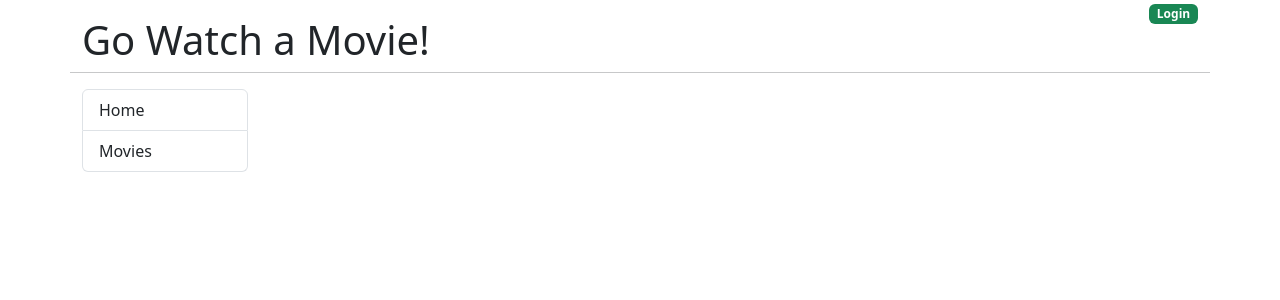
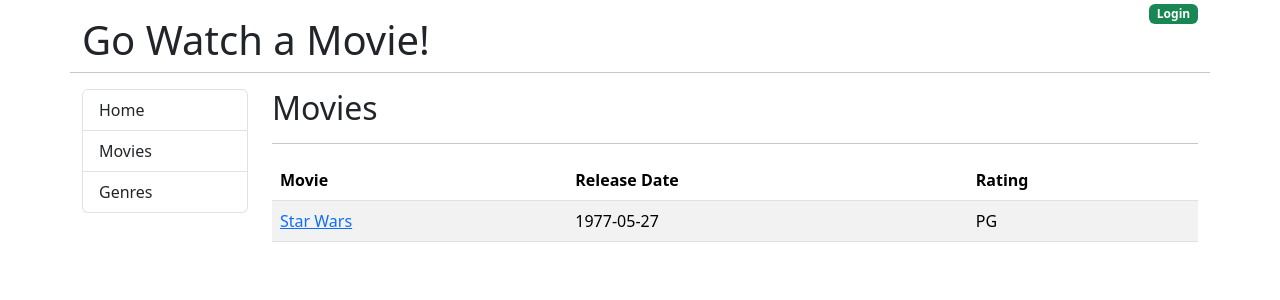
Before and after one commit to msteber2506/go-movies-front-end, a React (Create React App) app: page /movies in a window 1280 px wide. Shown: the top 300 px of the page. Built offline with nearby package versions, Linux system fonts and the light colour scheme.

Commit message:
Added routing and worked on individual pages

```diff
--- a/package.json
+++ b/package.json
@@ -8,7 +8,8 @@
     "@testing-library/user-event": "^13.5.0",
     "react": "^18.3.1",
     "react-dom": "^18.3.1",
-    "react-scripts": "5.0.1",
+    "react-router-dom": "^6.27.0",
+    "react-scripts": "^5.0.1",
     "web-vitals": "^2.1.4"
   },
   "scripts": {
--- a/src/App.js
+++ b/src/App.js
@@ -1,4 +1,10 @@
+import { Link, Outlet } from "react-router-dom";
+import Home from "./components/home";
+import { useState } from "react";
+
 function App() {
+  const [jwtToken, useJwtToken] = useState("");
+
   return (
     <div className="container">
       <div className="row">
@@ -6,9 +12,15 @@ function App() {
           <h1 className="mt-3">Go Watch a Movie!</h1>
         </div>
         <div className="col text-end">
-          <a href="#!">
-            <span className="badge bg-success">Login</span>
-          </a>
+          {jwtToken === "" ? (
+            <Link to="/login">
+              <span className="badge bg-success">Login</span>
+            </Link>
+          ) : (
+            <a href="#!">
+              <span className="badge bg-danger">Logout</span>
+            </a>
+          )}
         </div>
         <hr className="mb-3"></hr>
       </div>
@@ -17,13 +29,48 @@ function App() {
         <div className="col-md-2">
           <nav>
             <div className="list-group">
-              <a href="#!" className="list-group-item list-group-item-action">Home</a>
-              <a href="#!" className="list-group-item list-group-item-action">Movies</a>
+              <Link to="/" className="list-group-item list-group-item-action">
+                Home
+              </Link>
+              <Link
+                to="/movies"
+                className="list-group-item list-group-item-action"
+              >
+                Movies
+              </Link>
+              <Link
+                to="/genres"
+                className="list-group-item list-group-item-action"
+              >
+                Genres
+              </Link>
+              {jwtToken !== "" && (
+                <>
+                  <Link
+                    to="/admin/movie/0"
+                    className="list-group-item list-group-item-action"
+                  >
+                    Add Movie
+                  </Link>
+                  <Link
+                    to="/admin"
+                    className="list-group-item list-group-item-action"
+                  >
+                    Manage Catalogue
+                  </Link>
+                  <Link
+                    to="/graphql"
+                    className="list-group-item list-group-item-action"
+                  >
+                    GraphQL
+                  </Link>
+                </>
+              )}
             </div>
           </nav>
         </div>
         <div className="col-md-10">
-
+          <Outlet />
         </div>
       </div>
     </div>
--- /dev/null
+++ b/src/components/edit_movie.js
@@ -0,0 +1,12 @@
+const EditMovie = () => {
+  return (
+    <>
+      <div>
+        <h2>Edit Movie</h2>
+        <hr />
+      </div>
+    </>
+  );
+};
+
+export default EditMovie;
--- /dev/null
+++ b/src/components/error_page.js
@@ -0,0 +1,19 @@
+import { useRouteError } from "react-router-dom";
+
+export default function ErrorPage(){
+    const error = useRouteError();
+
+    return(
+        <div className="container">
+            <div className="row">
+                <div className="col-md-6 offset-md-3">
+                    <h1 className="mt-3">Error</h1>
+                    <p>Sorry an error has occurred</p>
+                    <p>
+                        <em>{error.statusText || error.message}</em>
+                    </p>
+                </div>
+            </div>
+        </div>
+    )
+}
--- /dev/null
+++ b/src/components/genres.js
@@ -0,0 +1,13 @@
+const Genres = () => {
+
+    return(
+        <>
+        <div>
+            <h2>Genres</h2>
+            <hr/>
+        </div>
+        </>
+    )
+}
+
+export default Genres;
--- /dev/null
+++ b/src/components/graphql.js
@@ -0,0 +1,13 @@
+const GraphQL = () => {
+
+    return(
+        <>
+        <div>
+            <h2>GraphQL</h2>
+            <hr/>
+        </div>
+        </>
+    )
+}
+
+export default GraphQL;
--- a/src/components/home.js
+++ b/src/components/home.js
@@ -1,13 +1,18 @@
-
+import Ticket from "./../images/movie_tickets.jpg";
+import { Link } from "react-router-dom";
 
 const Home = () => {
+  return (
+    <>
+      <div className="text-center">
+        <h2>Find a movie to watch tonight</h2>
+        <hr />
+        <Link to="/movies">
+          <img src={Ticket} alt="movie tickets"></img>
+        </Link>
+      </div>
+    </>
+  );
+};
 
-    return(
-        <>
-        <div className="text-center">
-            <h2>Find a movie to watch tonight</h2>
-            <hr/>
-        </div>
-        </>
-    )
-}
+export default Home;
--- /dev/null
+++ b/src/components/login.js
@@ -0,0 +1,13 @@
+const Login = () => {
+
+    return(
+        <>
+        <div>
+            <h2>Login</h2>
+            <hr/>
+        </div>
+        </>
+    )
+}
+
+export default Login;
--- /dev/null
+++ b/src/components/manage_catalogue.js
@@ -0,0 +1,13 @@
+const ManageCatalogue = () => {
+
+    return(
+        <>
+        <div>
+            <h2>Manage Catalogue</h2>
+            <hr/>
+        </div>
+        </>
+    )
+}
+
+export default ManageCatalogue;
--- /dev/null
+++ b/src/components/movie.js
@@ -0,0 +1,32 @@
+import { useState, useEffect } from "react";
+import { useParams } from "react-router-dom";
+
+const Movie = () => {
+  const [movie, setMovie] = useState({});
+  let { id } = useParams();
+
+  useEffect(() => {
+    let myMovie = {
+      id: 1,
+      title: "Star Wars",
+      release_date: "1977-05-27",
+      runtime: 121,
+      mpaa_rating: "PG",
+      description: "I don't know",
+    };
+    setMovie(myMovie);
+  }, [id]);
+
+  return (
+    <>
+      <div>
+        <h2>Movie: {movie.title}</h2>
+        <small><em>{movie.release_date}, {movie.runtime} minutes, Rated {movie.mpaa_rating}</em></small>
+        <hr />
+        <p>{movie.description}</p>
+      </div>
+    </>
+  );
+};
+
+export default Movie;
--- /dev/null
+++ b/src/components/movies.js
@@ -0,0 +1,54 @@
+import { useEffect, useState } from "react";
+import { Link } from "react-router-dom";
+
+const Movies = () => {
+  const [movies, setMovies] = useState([]);
+
+  useEffect(() => {
+    let moviesList = [
+      {
+        id: 1,
+        title: "Star Wars",
+        release_date: "1977-05-27",
+        runtime: 121,
+        mpaa_rating: "PG",
+        description: "I don't know",
+      },
+    ];
+
+    setMovies(moviesList);
+  }, []);
+
+  return (
+    <>
+      <div>
+        <h2>Movies</h2>
+        <hr />
+        <table className="table table-striped table-hover">
+          <thead>
+            <tr>
+              <th>Movie</th>
+              <th>Release Date</th>
+              <th>Rating</th>
+            </tr>
+          </thead>
+          <tbody>
+            {movies.map((m) => (
+              <tr key={m.id}>
+                <td>
+                    <Link to={`/movies/${m.id}`}>
+                        {m.title}
+                    </Link>
+                </td>
+                <td>{m.release_date}</td>
+                <td>{m.mpaa_rating}</td>
+              </tr>
+            ))}
+          </tbody>
+        </table>
+      </div>
+    </>
+  );
+};
+
+export default Movies;
--- a/src/index.js
+++ b/src/index.js
@@ -1,10 +1,59 @@
 import React from "react";
 import ReactDOM from "react-dom/client";
 import App from "./App";
+import { RouterProvider, createBrowserRouter } from "react-router-dom";
+import ErrorPage from "./components/error_page";
+import Home from "./components/home";
+import Movies from "./components/movies";
+import Movie from "./components/movie";
+import Genres from "./components/genres";
+import Login from "./components/login";
+import EditMovie from "./components/edit_movie";
+import GraphQL from "./components/graphql";
+import ManageCatalogue from "./components/manage_catalogue";
+
+const router = createBrowserRouter([
+  {
+    path: "/",
+    element: <App/>,
+    errorElement: <ErrorPage/>,
+    children:[
+      {index: true, element: <Home/>},
+      {
+        path: "/movies",
+        element: <Movies/>
+      },
+      {
+        path: "/movies/:id",
+        element: <Movie/>
+      },
+      {
+        path: "/genres",
+        element: <Genres/>
+      },
+      {
+        path: "/admin/movie/0",
+        element: <EditMovie/>
+      },
+      {
+        path: "/login",
+        element: <Login/>
+      },
+      {
+        path: "/graphql",
+        element: <GraphQL/>
+      },
+      {
+        path: "/admin",
+        element: <ManageCatalogue/>
+      },
+    ]
+  }
+]);
 
 const root = ReactDOM.createRoot(document.getElementById("root"));
 root.render(
   <React.StrictMode>
-    <App />
-  </React.StrictMode>,
+    <RouterProvider router={router} />
+  </React.StrictMode>
 );
```
Also changed, not shown: src/images/movie_tickets.jpg (added), 1 other file (tests, documents, lock files or other folders).
